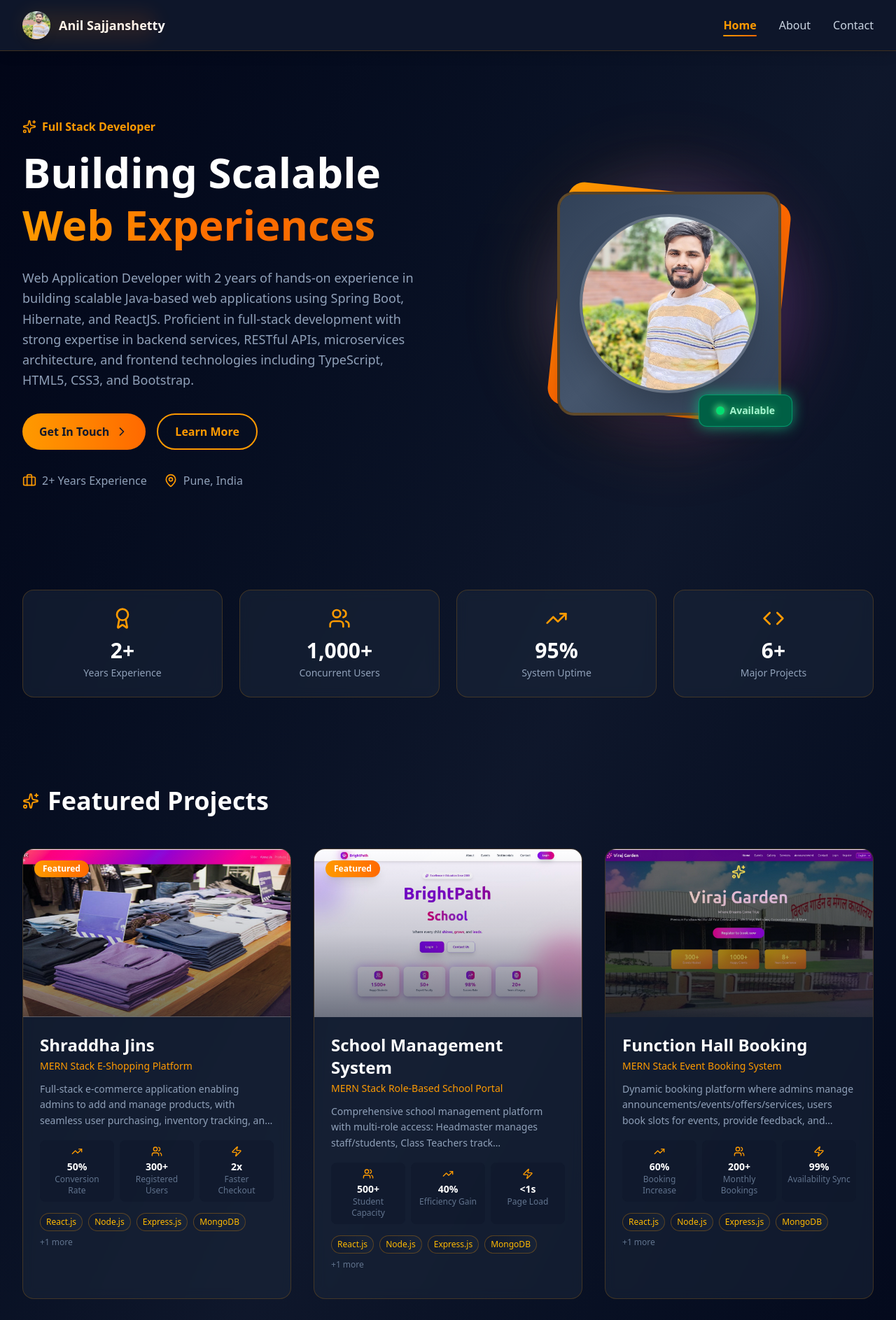
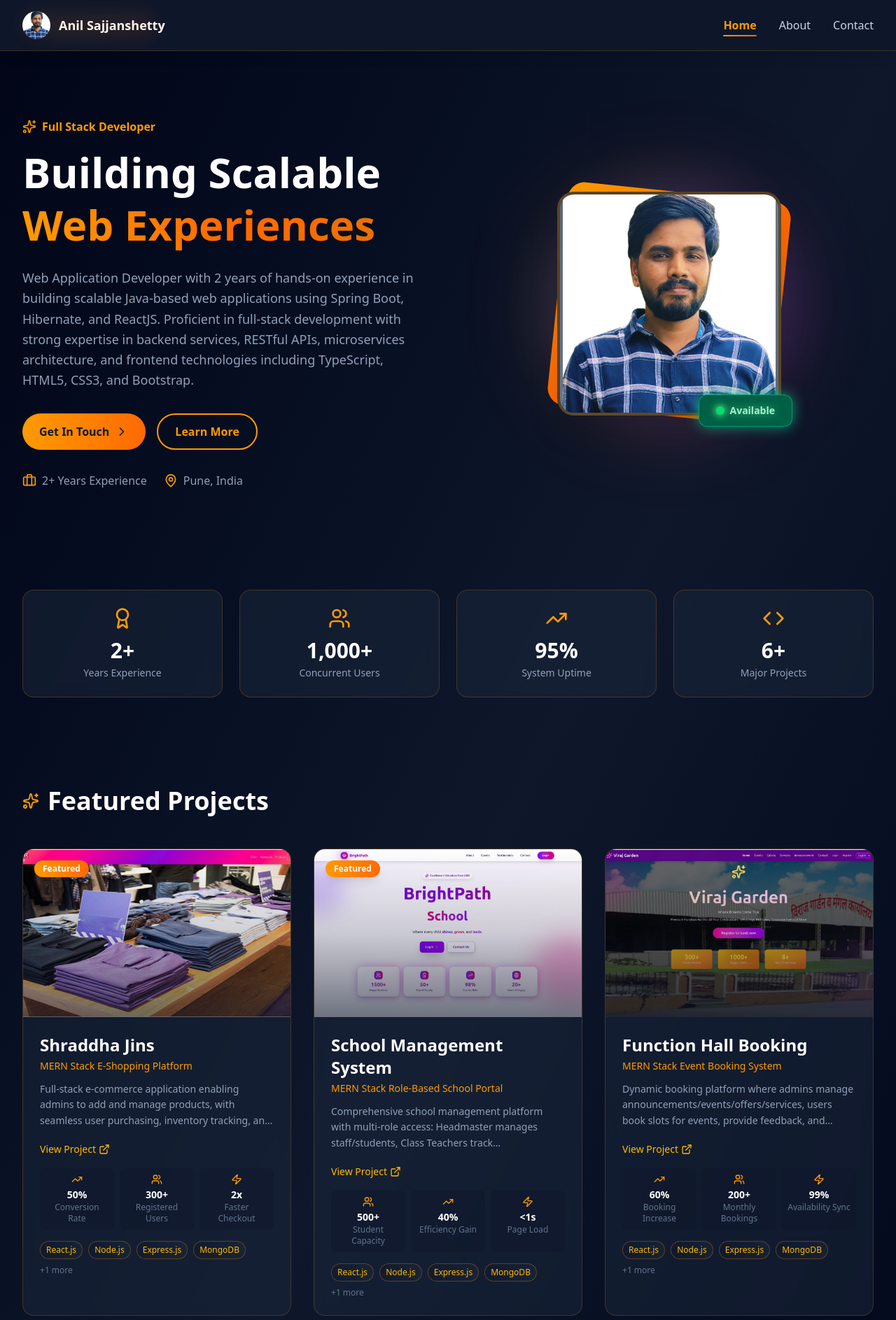
Before and after one commit to AnilSajjanshetty/Anil_S_Portfolio, a React (Vite) app in the folder frontend/: page / in a window 1280 px wide. Shown: the top 1887 px of the page at 70% size. Built offline with nearby package versions, Linux system fonts and the light colour scheme.

Commit message:
feat:photo changed

```diff
--- a/frontend/src/App.jsx
+++ b/frontend/src/App.jsx
@@ -1,6 +1,6 @@
 import React, { useState } from 'react';
 import { Mail, Github, Linkedin, Code, Database, Server, Cloud, ChevronRight, ExternalLink, Sparkles, Zap, Users, TrendingUp, Award, Briefcase, GraduationCap, MapPin, Phone } from 'lucide-react';
-import profilePic from "./assets/anils_profile.jpeg";
+import anils_photo from "./assets/anils_photo.jpeg";
 import shraddhsjinsImg from "./assets/images/shraddhsjinsImg.jpeg";
 import shraddhsjinsVideo from "./assets/videos/shraddhsjinsVideo.mp4";
 import schoolmanagementImg from "./assets/images/schoolmanagementImg.jpeg";
@@ -34,6 +34,7 @@ const App = () => {
       ],
       image: shraddhsjinsImg,
       video: shraddhsjinsVideo,
+      link: "https://shraddhajins.vercel.app/",
       featured: true,
       gradient: "from-pink-600 via-red-500 to-orange-500"
     },
@@ -51,6 +52,7 @@ const App = () => {
       ],
       image: schoolmanagementImg,
       video: schoolmanagementVideo,
+      link: "https://schoolmanagementbyanils.vercel.app/",
       featured: true,
       gradient: "from-blue-600 via-indigo-500 to-purple-600"
     },
@@ -68,6 +70,7 @@ const App = () => {
       ],
       image: functionhallImg,
       video: functionhallVideo,
+      link: "https://virajgardenbyanils2025.vercel.app/",
       featured: false,
       gradient: "from-emerald-500 via-teal-500 to-cyan-500"
     },
@@ -102,6 +105,7 @@ const App = () => {
       ],
       image: glamsImg,
       video: glamsVideo,
+      link: "https://agriglams.bihar.gov.in/landing/",
       featured: false,
       gradient: "from-green-500 via-teal-500 to-blue-500"
     },
@@ -151,7 +155,7 @@ const App = () => {
               <div className="absolute inset-0 bg-gradient-to-r from-amber-500/20 to-orange-500/20 rounded-full blur-md opacity-50"></div>
               <div className="relative w-10 h-10 rounded-full overflow-hidden shadow-lg">
                 <img
-                  src={profilePic}
+                  src={anils_photo}
                   alt="Profile"
                   className="w-full h-full object-cover"
                 />
@@ -235,9 +239,9 @@ const App = () => {
                   <div className="w-full h-full bg-gradient-to-br from-slate-700 via-slate-600 to-slate-700 flex items-center justify-center">
                     <div className="text-center">
                       <img
-                        src={profilePic}
+                        src={anils_photo}
                         alt="Profile"
-                        className="w-48 h-48 sm:w-56 sm:h-56 lg:w-64 lg:h-64 object-cover rounded-full shadow-2xl border-4 border-white/20"
+                        className="  object-cover shadow-2xl border-4 border-white/20"
                       />
                     </div>
                   </div>
@@ -285,35 +289,36 @@ const App = () => {
               key={project.id}
               onMouseEnter={() => handleMouseEnter(project.id)}
               onMouseLeave={() => handleMouseLeave(project.id)}
+              onClick={() => {
+                if (project.link) window.open(project.link, "_blank");
+              }}
               className="bg-slate-800/50 backdrop-blur-sm rounded-2xl overflow-hidden border border-amber-500/20 hover:border-amber-500/50 transition-all duration-500 hover:transform hover:scale-105 hover:shadow-2xl hover:shadow-amber-500/20 group relative cursor-pointer"
             >
+              {/* === Project Preview (Image/Video) === */}
               <div className="relative h-60 overflow-hidden bg-slate-900/40 flex items-center justify-center">
-                {/* ✅ If image exists */}
-                {project?.image ? (
+                {project?.image && (
                   <img
                     src={project.image}
                     alt={project.title || "Project image"}
                     className="w-full h-full object-cover group-hover:scale-110 transition-transform duration-500"
                   />
-                ) : null}
+                )}
 
-                {/* ✅ If video exists and is toggled to show */}
-                {showVideo[project.id] && project?.video ? (
+                {showVideo[project.id] && project?.video && (
                   <video
                     src={project.video}
                     autoPlay
                     muted
                     loop
                     playsInline
-                    className={`absolute inset-0 w-full h-full object-cover opacity-0 group-hover:opacity-100 transition-opacity duration-500`}
+                    className="absolute inset-0 w-full h-full object-cover opacity-0 group-hover:opacity-100 transition-opacity duration-500"
                     onError={() => {
                       console.warn(`Video load error for ${project.title}`);
                       setShowVideo((prev) => ({ ...prev, [project.id]: false }));
                     }}
                   />
-                ) : null}
+                )}
 
-                {/* 🚫 If neither image nor video exists */}
                 {!project?.image && !project?.video && (
                   <div className="flex flex-col items-center justify-center w-full h-full text-slate-400">
                     <svg
@@ -334,13 +339,10 @@ const App = () => {
                   </div>
                 )}
 
-                {/* Gradient overlay */}
+                {/* Overlay and icons */}
                 <div className="absolute inset-0 bg-gradient-to-t from-slate-900/60 via-slate-900/20 to-transparent" />
-
-                {/* External link icon */}
                 <ExternalLink className="absolute top-4 right-4 w-6 h-6 text-amber-400 opacity-0 group-hover:opacity-100 transition-all duration-300" />
 
-                {/* Featured badge */}
                 {project?.featured && (
                   <div className="absolute top-4 left-4 bg-gradient-to-r from-amber-500 to-orange-500 text-white px-3 py-1 rounded-full text-xs font-semibold shadow-lg">
                     Featured
@@ -348,13 +350,30 @@ const App = () => {
                 )}
               </div>
 
-
+              {/* === Project Details === */}
               <div className="p-4 sm:p-6">
                 <h3 className="text-xl sm:text-2xl font-bold text-white mb-1">{project.title}</h3>
                 <p className="text-amber-500 text-xs sm:text-sm mb-3">{project.subtitle}</p>
-                <p className="text-slate-400 text-xs sm:text-sm mb-4 leading-relaxed line-clamp-3">{project.description}</p>
+                <p className="text-slate-400 text-xs sm:text-sm mb-4 leading-relaxed line-clamp-3">
+                  {project.description}
+                </p>
 
-                <div className="grid grid-cols-3 gap-2 mb-4 hidden sm:grid">
+                {/* ✅ Clean “View Project →” link below description */}
+                {project.link && (
+                  <a
+                    href={project.link}
+                    target="_blank"
+                    rel="noopener noreferrer"
+                    onClick={(e) => e.stopPropagation()}
+                    className="inline-flex items-center text-amber-400 hover:text-amber-300 text-sm font-medium transition-all duration-300"
+                  >
+                    View Project
+                    <ExternalLink className="w-4 h-4 ml-1" />
+                  </a>
+                )}
+
+                {/* Metrics */}
+                <div className="grid grid-cols-3 gap-2 mt-4 hidden sm:grid">
                   {project.metrics.slice(0, 3).map((metric, idx) => (
                     <div key={idx} className="text-center p-2 bg-slate-900/50 rounded-lg">
                       <metric.icon className="w-4 h-4 text-amber-500 mx-auto mb-1" />
@@ -364,14 +383,20 @@ const App = () => {
                   ))}
                 </div>
 
-                <div className="flex flex-wrap gap-2 mb-4">
+                {/* Tech Stack */}
+                <div className="flex flex-wrap gap-2 mt-4">
                   {project.tech.slice(0, 4).map((tech) => (
-                    <span key={tech} className="bg-gradient-to-r from-slate-900/50 to-slate-800/50 text-amber-400 px-2 py-1 rounded-full text-xs border border-amber-500/30 hover:border-amber-500/50 transition-all">
+                    <span
+                      key={tech}
+                      className="bg-gradient-to-r from-slate-900/50 to-slate-800/50 text-amber-400 px-2 py-1 rounded-full text-xs border border-amber-500/30 hover:border-amber-500/50 transition-all"
+                    >
                       {tech}
                     </span>
                   ))}
                   {project.tech.length > 4 && (
-                    <span className="text-slate-500 text-xs self-center">+{project.tech.length - 4} more</span>
+                    <span className="text-slate-500 text-xs self-center">
+                      +{project.tech.length - 4} more
+                    </span>
                   )}
                 </div>
               </div>
@@ -379,6 +404,7 @@ const App = () => {
           ))}
         </div>
       </section>
+
     </div>
   );
 
@@ -397,7 +423,7 @@ const App = () => {
               <div className="absolute inset-0 bg-gradient-to-br from-slate-700 to-slate-800 rounded-3xl overflow-hidden border-4 border-amber-500/30">
                 <div className="w-full h-full flex items-center justify-center">
                   <img
-                    src={profilePic}
+                    src={anils_photo}
                     alt="Profile"
                     className="w-full h-full object-cover rounded-full shadow-2xl"
                   />
```
Also changed, not shown: frontend/src/assets/anils_photo.jpeg (added).
